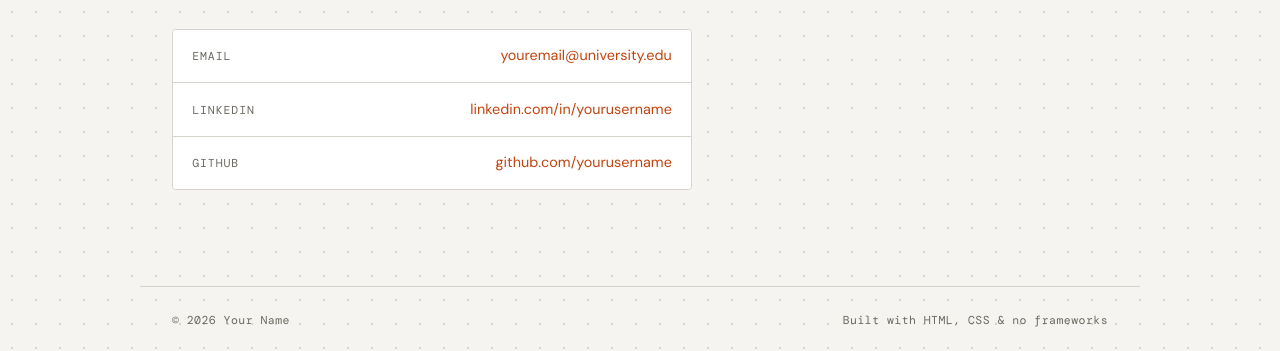
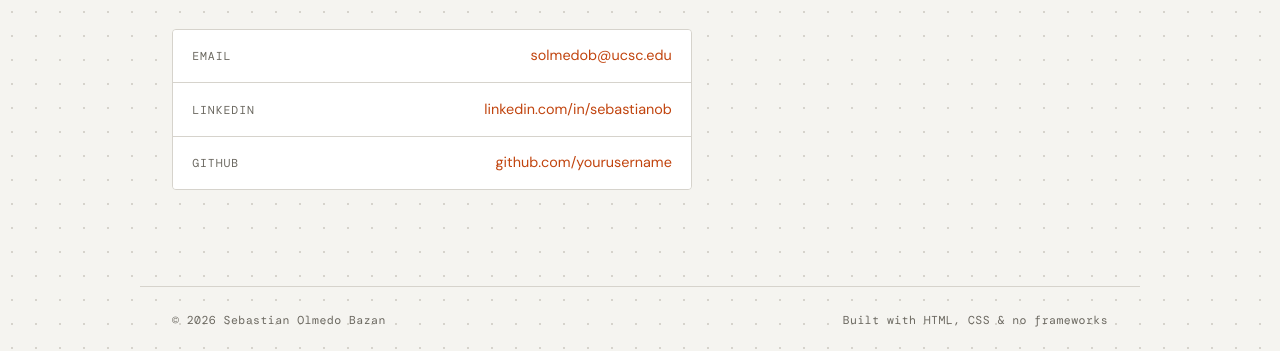
Before and after one commit to sebastianolm/sebastianolm.github.io, a plain HTML site: page index.html in a window 1280 px wide. Shown: the part 8736-9087 px from the top of the page. Drawn offline with nearby package versions, Linux system fonts and the light colour scheme.

Commit message:
Misc changes to names, updated photo test

```diff
--- a/index.html
+++ b/index.html
@@ -6,7 +6,7 @@
   <!-- ============================================================
        EDIT: Change the title to your name + role
        ============================================================ -->
-  <title>Your Name — Robotics & Controls Engineer</title>
+  <title>Sebastian Olmedo Bazan — Robotics & Controls Engineer</title>
   <link rel="stylesheet" href="styles.css" />
   <!-- Fonts: DM Mono for code/labels, Newsreader for headings, DM Sans for body -->
   <link rel="preconnect" href="https://fonts.googleapis.com" />
@@ -481,11 +481,11 @@
       <!-- EDIT: Replace with your actual email and profile URLs -->
       <a href="mailto:youremail@university.edu" class="contact-item">
         <span class="contact-label">Email</span>
-        <span class="contact-value">youremail@university.edu</span>
+        <span class="contact-value">solmedob@ucsc.edu</span>
       </a>
       <a href="https://linkedin.com/in/yourusername" class="contact-item" target="_blank">
         <span class="contact-label">LinkedIn</span>
-        <span class="contact-value">linkedin.com/in/yourusername</span>
+        <span class="contact-value">linkedin.com/in/sebastianob</span>
       </a>
       <a href="https://github.com/yourusername" class="contact-item" target="_blank">
         <span class="contact-label">GitHub</span>
@@ -500,7 +500,7 @@
        Edit: your name and year
        ============================================================ -->
   <footer class="footer">
-    <span>© <span id="year"></span> Your Name</span>
+    <span>© <span id="year"></span> Sebastian Olmedo Bazan</span>
     <span>Built with HTML, CSS &amp; no frameworks</span>
   </footer>
 
```
Also changed, not shown: images/project-amiga.jpg.
